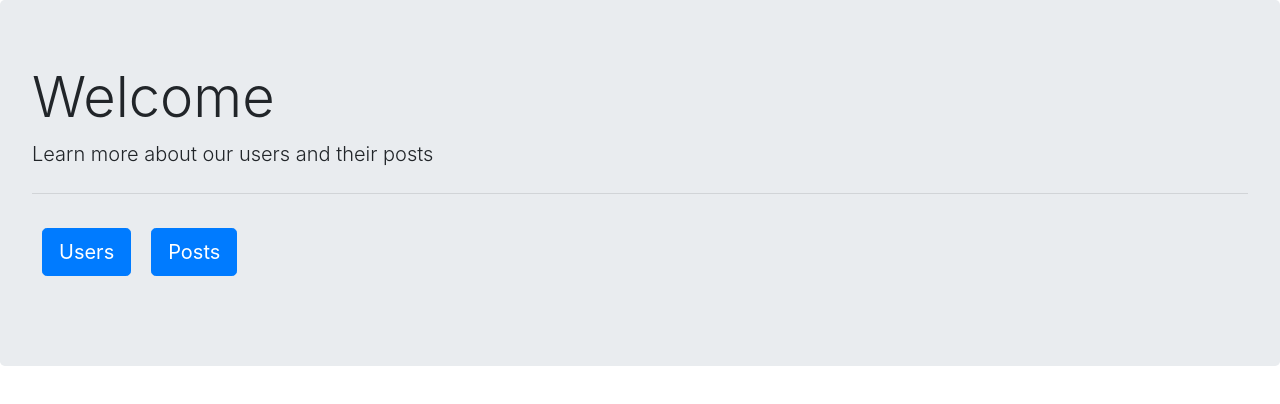
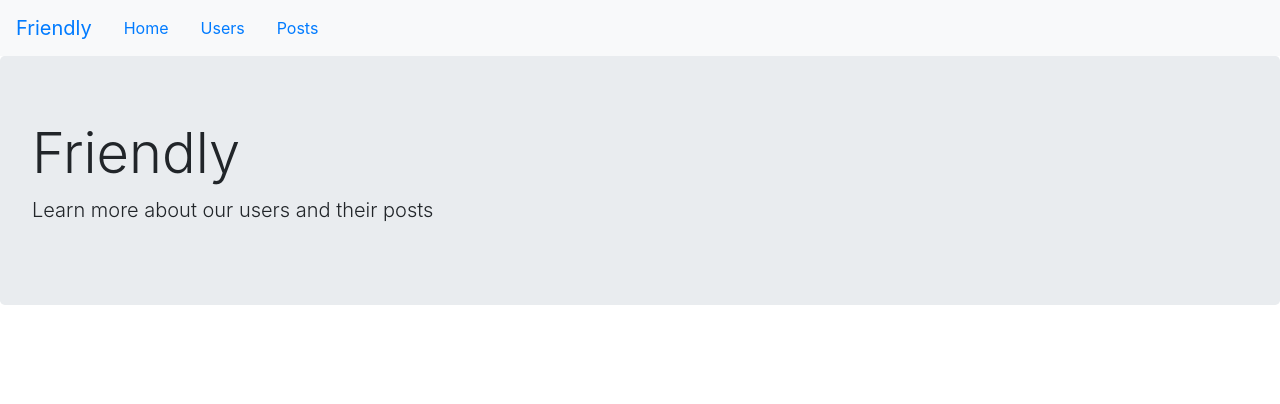
Before and after one commit to Danielandro/angular-users, an Angular app: page / in a window 1280 px wide. Shown: the top 404 px of the page. Built offline with nearby package versions, Linux system fonts and the light colour scheme.

Commit message:
refactor: change navigation from buttons to navbar

```diff
--- a/src/app/components/home/home.component.html
+++ b/src/app/components/home/home.component.html
@@ -1,12 +1,14 @@
+<nav class="navbar navbar-expand navabr-light bg-light">
+  <a class="navbar-brand">{{ pageTitle }}</a>
+  <ul class="nav nav-pills">
+    <li><a class="nav-link">Home</a></li>
+    <li><a class="nav-link">Users</a></li>
+    <li><a class="nav-link">Posts</a></li>
+  </ul>
+</nav>
 <div class="jumbotron">
   <h1 class="display-4">{{ pageTitle }}</h1>
   <p class="lead">
     Learn more about our users and their posts
   </p>
-  <hr class="my-4" />
-
-  <p class="lead center">
-    <a class="btn btn-primary btn-lg" href="#" role="button">Users</a>
-    <a class="btn btn-primary btn-lg" href="#" role="button">Posts</a>
-  </p>
 </div>
--- a/src/app/components/home/home.component.ts
+++ b/src/app/components/home/home.component.ts
@@ -6,7 +6,7 @@ import { Component, OnInit } from "@angular/core";
   styleUrls: ["./home.component.css"]
 })
 export class HomeComponent implements OnInit {
-  pageTitle: string = "Welcome";
+  pageTitle: string = "Friendly";
   constructor() {}
 
   ngOnInit() {}
```
